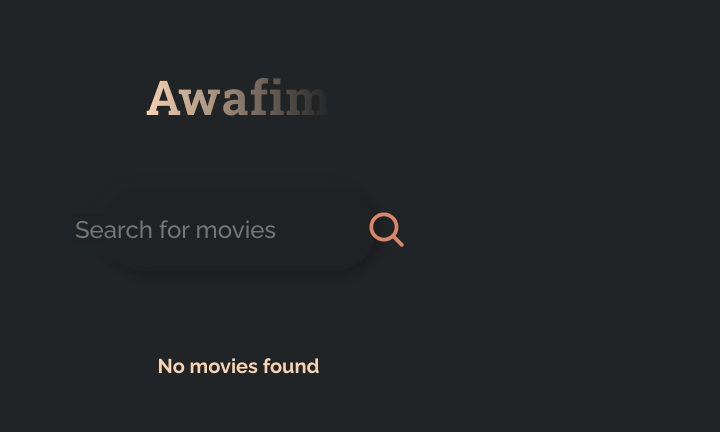
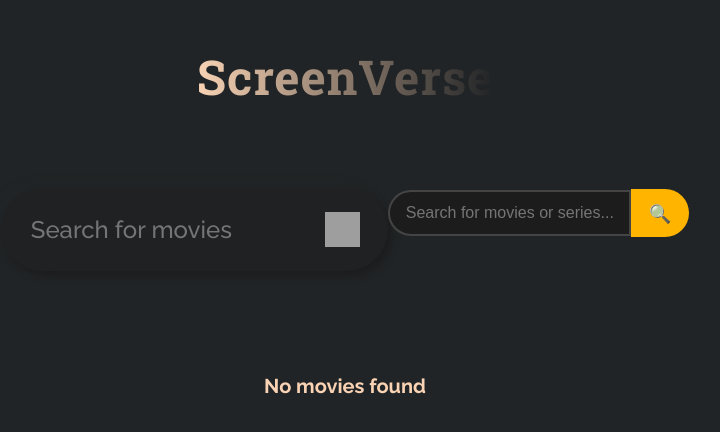
Before and after one commit to Daniel1197-G20/movie, a React (Vite) app in the folder movies/: page / in a window 1280 px wide. Shown: the part 174-606 px from the top of the page, without its empty margins (19-739 px from the left). Built offline with nearby package versions, Linux system fonts and the light colour scheme; grey boxes are pictures that could not be loaded.

Commit message:
updated the page layout

```diff
--- a/movies/src/App.css
+++ b/movies/src/App.css
@@ -248,6 +248,8 @@ h1 {
 .dropdown {
   position: relative;
   display: inline-block;
+    position: relative;
+  flex: 1;
 }
 
 .dropdown .btn {
@@ -268,12 +270,105 @@ h1 {
   padding: 8px 12px;
   text-decoration: none;
   display: block;
+  padding: 10px 14px;
+  text-decoration: none;
+  font-size: 14px;
+  transition: background 0.3s ease;
+
 }
 
 .dropdown-content a:hover {
-  background: #f1f1f1;
+   background: #333;
 }
 
 .dropdown:hover .dropdown-content {
   display: block;
 }
+.movie-actions {
+  display: flex;
+  justify-content: space-between;
+  align-items: center;
+  gap: 10px;
+  margin-top: 12px;
+}
+
+/* General button style */
+.btn {
+  flex: 1;
+  padding: 8px 12px;
+  background: #2d2d2d;
+  color: #fff;
+  border: none;
+  border-radius: 6px;
+  font-size: 14px;
+  font-weight: 500;
+  cursor: pointer;
+  transition: all 0.3s ease;
+  text-align: center;
+  text-decoration: none;
+  display: inline-block;
+}
+
+.btn:hover {
+  background: #444;
+  transform: translateY(-2px);
+}
+
+
+
+
+.dropdown-content {
+  display: none;
+  position: absolute;
+  top: 100%;
+  left: 0;
+  background:white;
+  min-width: 120px;
+  border-radius: 6px;
+  box-shadow: 0 4px 12px rgba(0, 0, 0, 0.4);
+  z-index: 1000;
+}
+
+
+.dropdown:hover .dropdown-content {
+  display: block;
+}
+.search-container {
+  display: flex;
+  justify-content: center;
+  align-items: center;
+  margin: 20px auto;
+  max-width: 600px;
+}
+
+.search-input {
+  flex: 1;
+  padding: 12px 16px;
+  font-size: 16px;
+  border-radius: 25px 0 0 25px;
+  border: 2px solid #444;
+  outline: none;
+  transition: all 0.3s ease-in-out;
+  background: #1c1c1c;
+  color: #fff;
+}
+
+.search-input:focus {
+  width: 100%;
+  border-color: #ffb400;
+  box-shadow: 0 0 12px rgba(255, 180, 0, 0.7);
+}
+
+.search-btn {
+  padding: 12px 18px;
+  background: #ffb400;
+  border: none;
+  border-radius: 0 25px 25px 0;
+  font-size: 18px;
+  cursor: pointer;
+  transition: background 0.3s ease;
+}
+
+.search-btn:hover {
+  background: #e09e00;
+}
--- a/movies/src/App.jsx
+++ b/movies/src/App.jsx
@@ -1,10 +1,8 @@
-
-
 
 import React, { useState } from "react";
 import MovieCard from "./component/MovieCard";
-import SearchIcon from "./search.svg";
 import "./App.css";
+import SearchBar from "./component/searchBar";
 
 const API_URL = "http://www.omdbapi.com?apikey=27c8ae17";
 
@@ -27,28 +25,15 @@ const App = () => {
 
   return (
     <div className="app">
-      <h1>Awafim</h1>
+      <h1>ScreenVerse</h1>
 
-      <div className="search">
-        <input
-          value={searchTerm}
-          onChange={(e) => setSearchTerm(e.target.value)}
-          placeholder="Search for movies"
-          onKeyDown={(e) => {
-            if (e.key === "Enter") {
-              searchMovies(searchTerm, true, 1);
-            }
-          }}
-        />
-        <img
-          src={SearchIcon}
-          alt="search"
-          title="Search"
-          tabIndex={0}
-          onClick={() => searchMovies(searchTerm, true, 1)}
-          style={{ cursor: "pointer" }}
-        />
-      </div>
+     <SearchBar
+  searchMovies={searchMovies}
+  searchTerm={searchTerm}
+  setSearchTerm={setSearchTerm}
+/>
+
+
 
       {movies?.length > 0 ? (
         <div className="container">
--- a/movies/src/component/MovieCard.jsx
+++ b/movies/src/component/MovieCard.jsx
@@ -1,12 +1,9 @@
-import React from "react";
+import React, { useState } from "react";
 
 const MovieCard = ({ movie }) => {
   const { imdbID, Year, Poster, Title, Type } = movie;
 
   const imdbUrl = `https://www.imdb.com/title/${imdbID}/`;
-  const youtubeUrl = `https://www.youtube.com/results?search_query=${encodeURIComponent(
-    Title + " full " + Type
-  )}`;
 
   // 🎬 Download sites for Movies
   const awafimUrl = `https://awafim.net/?s=${encodeURIComponent(Title)}`;
@@ -29,8 +26,70 @@ const MovieCard = ({ movie }) => {
   )}`;
   const awafimURL = `https://tv.awafim.com.ng/?s=${encodeURIComponent(Title)}`;
 
+  // 🍿 Feature: Trailer Preview
+  const [showTrailer, setShowTrailer] = useState(false);
+
   return (
     <div className="movie-card">
+      {/* 🎥 Trailer Popup */}
+      {showTrailer && (
+        <div
+          style={{
+            position: "fixed",
+            top: 0,
+            left: 0,
+            width: "100vw",
+            height: "100vh",
+            background: "rgba(0,0,0,0.9)",
+            display: "flex",
+            justifyContent: "center",
+            alignItems: "center",
+            zIndex: 9999,
+          }}
+        >
+          <div
+            style={{
+              position: "relative",
+              width: "80%",
+              maxWidth: "720px",
+              background: "#000",
+              borderRadius: "10px",
+              overflow: "hidden",
+            }}
+          >
+            <button
+              onClick={() => setShowTrailer(false)}
+              style={{
+                position: "absolute",
+                top: 10,
+                right: 10,
+                background: "red",
+                color: "white",
+                border: "none",
+                padding: "6px 12px",
+                cursor: "pointer",
+                borderRadius: "6px",
+                zIndex: 1000,
+              }}
+            >
+              ✕ Close
+            </button>
+            <iframe
+              width="100%"
+              height="400"
+              src={`https://www.youtube.com/embed?listType=search&list=${encodeURIComponent(
+                Title + " trailer"
+              )}`}
+              title={`${Title} Trailer`}
+              frameBorder="0"
+              allow="accelerometer; autoplay; clipboard-write; encrypted-media; gyroscope; picture-in-picture"
+              allowFullScreen
+            ></iframe>
+          </div>
+        </div>
+      )}
+
+      {/* 🎬 Movie Card Content */}
       <a
         href={imdbUrl}
         target="_blank"
@@ -55,19 +114,15 @@ const MovieCard = ({ movie }) => {
         </div>
       </a>
 
+      {/* 🎬 Actions (Trailer + Download only) */}
       <div
         className="movie-actions"
         style={{ marginTop: 8, display: "flex", gap: 8 }}
       >
-        {/* Stream Button */}
-        <a
-          href={youtubeUrl}
-          target="_blank"
-          rel="noopener noreferrer"
-          className="btn"
-        >
-          Stream
-        </a>
+        {/* ▶️ Trailer Preview Button */}
+        <button className="btn" onClick={() => setShowTrailer(true)}>
+          ▶ Watch Trailer
+        </button>
 
         {/* Conditional Downloads */}
         {Type === "movie" ? (
--- /dev/null
+++ b/movies/src/component/searchBar.jsx
@@ -0,0 +1,56 @@
+import React, { useState } from "react";
+import SearchIcon from "./search.svg";
+
+const SearchBar = ({ searchMovies }) => {
+  const [searchTerm, setSearchTerm] = useState("");
+
+  // Easter Egg: Trigger secret animation when typing "honey"
+  const handleKeyDown = (e) => {
+    if (e.key === "Enter") {
+      if (searchTerm.toLowerCase() === "honey") {
+        alert("🍯 Sweet Surprise! You unlocked the Honey Easter Egg!");
+      } else {
+        searchMovies(searchTerm);
+      }
+    }
+  };
+
+  return (
+
+    <div className="search-container">
+         <div className="search">
+        <input
+          value={searchTerm}
+          onChange={(e) => setSearchTerm(e.target.value)}
+          placeholder="Search for movies"
+          onKeyDown={(e) => {
+            if (e.key === "Enter") {
+              searchMovies(searchTerm, true, 1);
+            }
+          }}
+        />
+        <img
+          src={SearchIcon}
+          alt="search"
+          title="Search"
+          tabIndex={0}
+          onClick={() => searchMovies(searchTerm, true, 1)}
+          style={{ cursor: "pointer" }}
+        />
+      </div>
+      <input
+        type="text"
+        className="search-input"
+        placeholder="Search for movies or series..."
+        value={searchTerm}
+        onChange={(e) => setSearchTerm(e.target.value)}
+        onKeyDown={handleKeyDown}
+      />
+      <button className="search-btn" onClick={() => searchMovies(searchTerm)}>
+        🔍
+      </button>
+    </div>
+  );
+};
+
+export default SearchBar;
```
